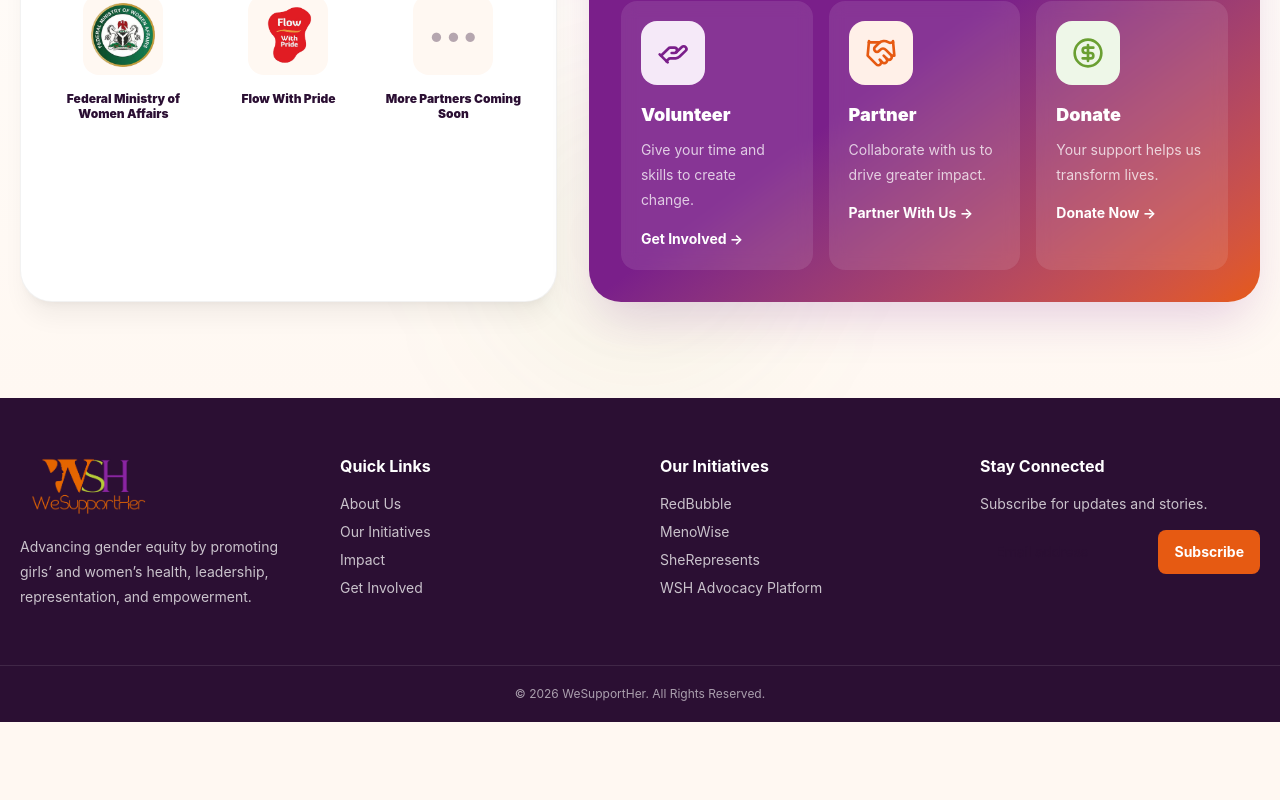
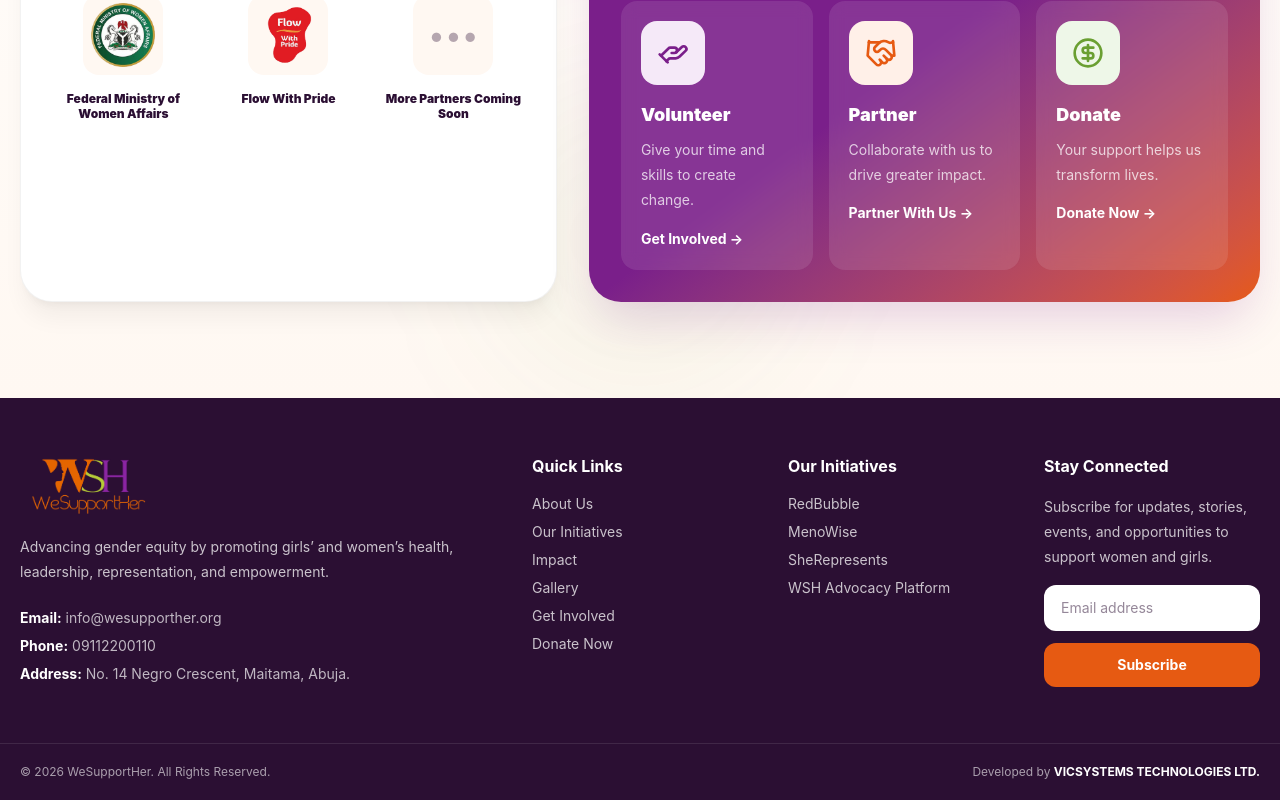
Before and after one commit to vicsystems55/wesupportherng, a Vue app: page / in a window 1280 px wide. Shown: the part 7140-7940 px from the top of the page. Before the commit the page ends 7862 px from the top, so only its background shows below. Built offline with nearby package versions, Linux system fonts and the light colour scheme.

Commit message:
core values pix

```diff
--- a/src/components/Footer.vue
+++ b/src/components/Footer.vue
@@ -1,52 +1,171 @@
 <template>
   <footer class="bg-dark text-white">
-    <div class="mx-auto grid max-w-7xl gap-10 px-5 py-14 md:grid-cols-4">
-      <div>
-        <img src="@/assets/images/logo-white.png" alt="WeSupportHer Logo" class="mb-4 h-16 w-auto" />
-        <p class="text-sm leading-relaxed text-white/75">
+    <div class="mx-auto grid max-w-7xl gap-10 px-5 py-14 md:grid-cols-2 lg:grid-cols-5">
+      <!-- Brand -->
+      <div class="lg:col-span-2">
+        <img
+          src="@/assets/images/logo-white.png"
+          alt="WeSupportHer Logo"
+          class="mb-4 h-16 w-auto"
+        />
+
+        <p class="max-w-md text-sm leading-relaxed text-white/75">
           Advancing gender equity by promoting girls’ and women’s health,
           leadership, representation, and empowerment.
         </p>
+
+        <div class="mt-6 space-y-2 text-sm text-white/70">
+          <p>
+            <span class="font-bold text-white">Email:</span>
+            <a href="mailto:info@wesupporther.org" class="hover:text-secondary">
+              info@wesupporther.org
+            </a>
+          </p>
+
+          <p>
+            <span class="font-bold text-white">Phone:</span>
+            <a href="tel:09112200110" class="hover:text-secondary">
+              09112200110
+            </a>
+          </p>
+
+          <p>
+            <span class="font-bold text-white">Address:</span>
+            No. 14 Negro Crescent, Maitama, Abuja.
+          </p>
+        </div>
       </div>
 
+      <!-- Quick Links -->
       <div>
-        <h4 class="mb-4 font-bold">Quick Links</h4>
+        <h4 class="mb-4 font-bold text-white">Quick Links</h4>
+
         <ul class="space-y-2 text-sm text-white/75">
-          <li><RouterLink to="/about-us">About Us</RouterLink></li>
-          <li><RouterLink to="/our-initiatives">Our Initiatives</RouterLink></li>
-          <li><RouterLink to="/impact">Impact</RouterLink></li>
-          <li><RouterLink to="/get-involved">Get Involved</RouterLink></li>
+          <li>
+            <RouterLink to="/about-us" class="transition hover:text-secondary">
+              About Us
+            </RouterLink>
+          </li>
+
+          <li>
+            <RouterLink to="/our-initiatives" class="transition hover:text-secondary">
+              Our Initiatives
+            </RouterLink>
+          </li>
+
+          <li>
+            <RouterLink to="/impact" class="transition hover:text-secondary">
+              Impact
+            </RouterLink>
+          </li>
+
+          <li>
+            <RouterLink to="/gallery" class="transition hover:text-secondary">
+              Gallery
+            </RouterLink>
+          </li>
+
+          <li>
+            <RouterLink to="/get-involved" class="transition hover:text-secondary">
+              Get Involved
+            </RouterLink>
+          </li>
+
+          <li>
+            <RouterLink to="/donate" class="transition hover:text-secondary">
+              Donate Now
+            </RouterLink>
+          </li>
         </ul>
       </div>
 
+      <!-- Initiatives -->
       <div>
-        <h4 class="mb-4 font-bold">Our Initiatives</h4>
+        <h4 class="mb-4 font-bold text-white">Our Initiatives</h4>
+
         <ul class="space-y-2 text-sm text-white/75">
-          <li>RedBubble</li>
-          <li>MenoWise</li>
-          <li>SheRepresents</li>
-          <li>WSH Advocacy Platform</li>
+          <li>
+            <RouterLink
+              to="/our-initiatives#redbubble"
+              class="transition hover:text-secondary"
+            >
+              RedBubble
+            </RouterLink>
+          </li>
+
+          <li>
+            <RouterLink
+              to="/our-initiatives#menowise"
+              class="transition hover:text-secondary"
+            >
+              MenoWise
+            </RouterLink>
+          </li>
+
+          <li>
+            <RouterLink
+              to="/our-initiatives#sherepresents"
+              class="transition hover:text-secondary"
+            >
+              SheRepresents
+            </RouterLink>
+          </li>
+
+          <li>
+            <RouterLink
+              to="/our-initiatives"
+              class="transition hover:text-secondary"
+            >
+              WSH Advocacy Platform
+            </RouterLink>
+          </li>
         </ul>
       </div>
 
+      <!-- Subscribe -->
       <div>
-        <h4 class="mb-4 font-bold">Stay Connected</h4>
-        <p class="mb-4 text-sm text-white/75">Subscribe for updates and stories.</p>
-        <div class="flex gap-2">
+        <h4 class="mb-4 font-bold text-white">Stay Connected</h4>
+
+        <p class="mb-4 text-sm leading-relaxed text-white/75">
+          Subscribe for updates, stories, events, and opportunities to support
+          women and girls.
+        </p>
+
+        <form class="space-y-3" @submit.prevent>
           <input
             type="email"
             placeholder="Email address"
-            class="w-full rounded-lg px-4 py-3 text-sm text-dark outline-none"
+            class="w-full rounded-xl border border-white/10 bg-white px-4 py-3 text-sm text-dark outline-none transition focus:border-secondary"
           />
-          <button class="rounded-lg bg-secondary px-4 py-3 text-sm font-bold">
+
+          <button
+            type="submit"
+            class="w-full rounded-xl bg-secondary px-4 py-3 text-sm font-bold text-white transition hover:bg-primary"
+          >
             Subscribe
           </button>
-        </div>
+        </form>
       </div>
     </div>
 
-    <div class="border-t border-white/10 py-5 text-center text-xs text-white/60">
-      © {{ new Date().getFullYear() }} WeSupportHer. All Rights Reserved.
+    <div class="border-t border-white/10 px-5 py-5">
+      <div class="mx-auto flex max-w-7xl flex-col items-center justify-between gap-3 text-center text-xs text-white/60 md:flex-row">
+        <p>
+          © {{ new Date().getFullYear() }} WeSupportHer. All Rights Reserved.
+        </p>
+
+        <p>
+          Developed by
+          <a
+            href="https://vicsystems.us"
+            target="_blank"
+            rel="noopener noreferrer"
+            class="font-bold text-white transition hover:text-secondary"
+          >
+            VICSYSTEMS TECHNOLOGIES LTD.
+          </a>
+        </p>
+      </div>
     </div>
   </footer>
 </template>
```
